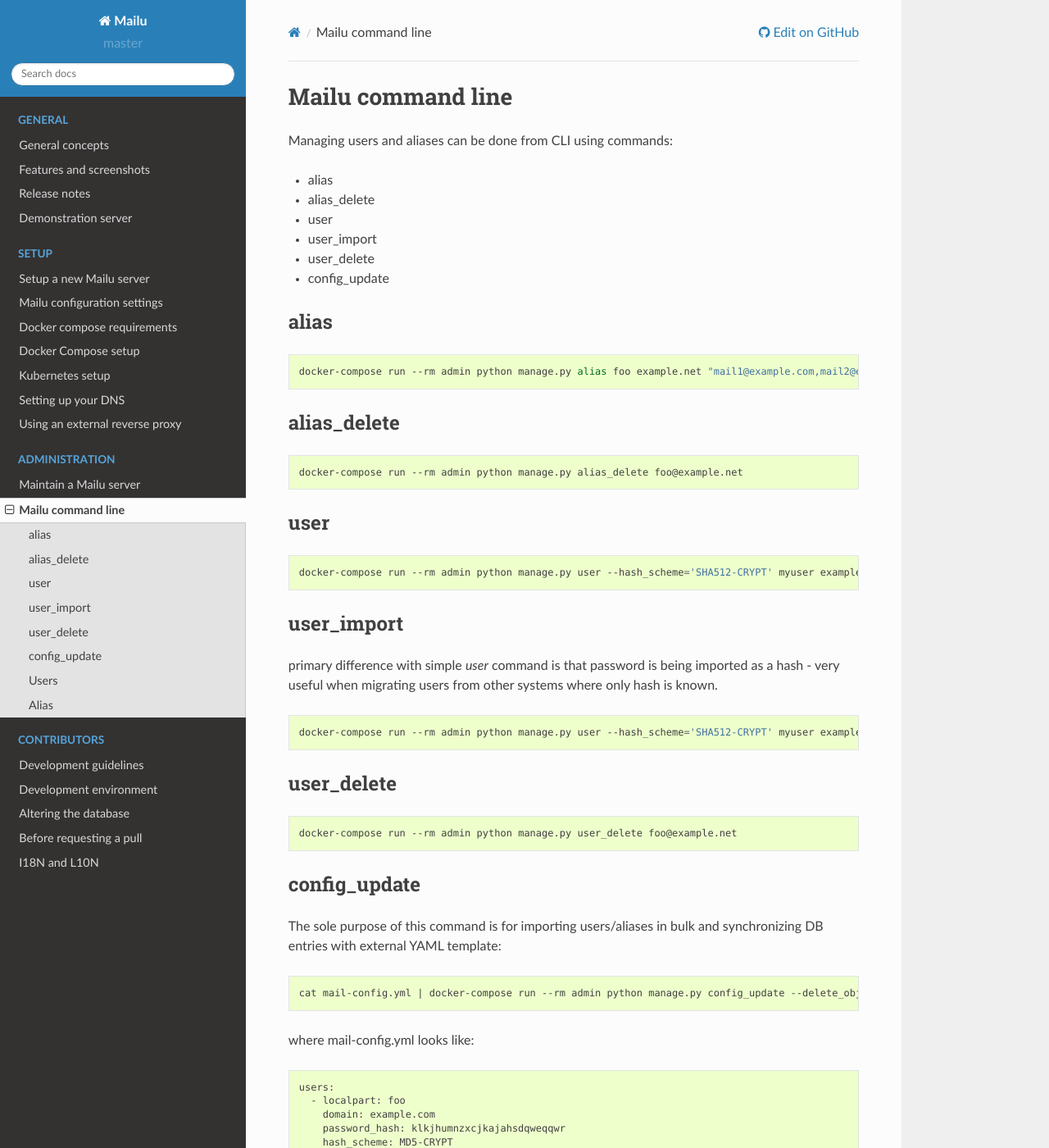
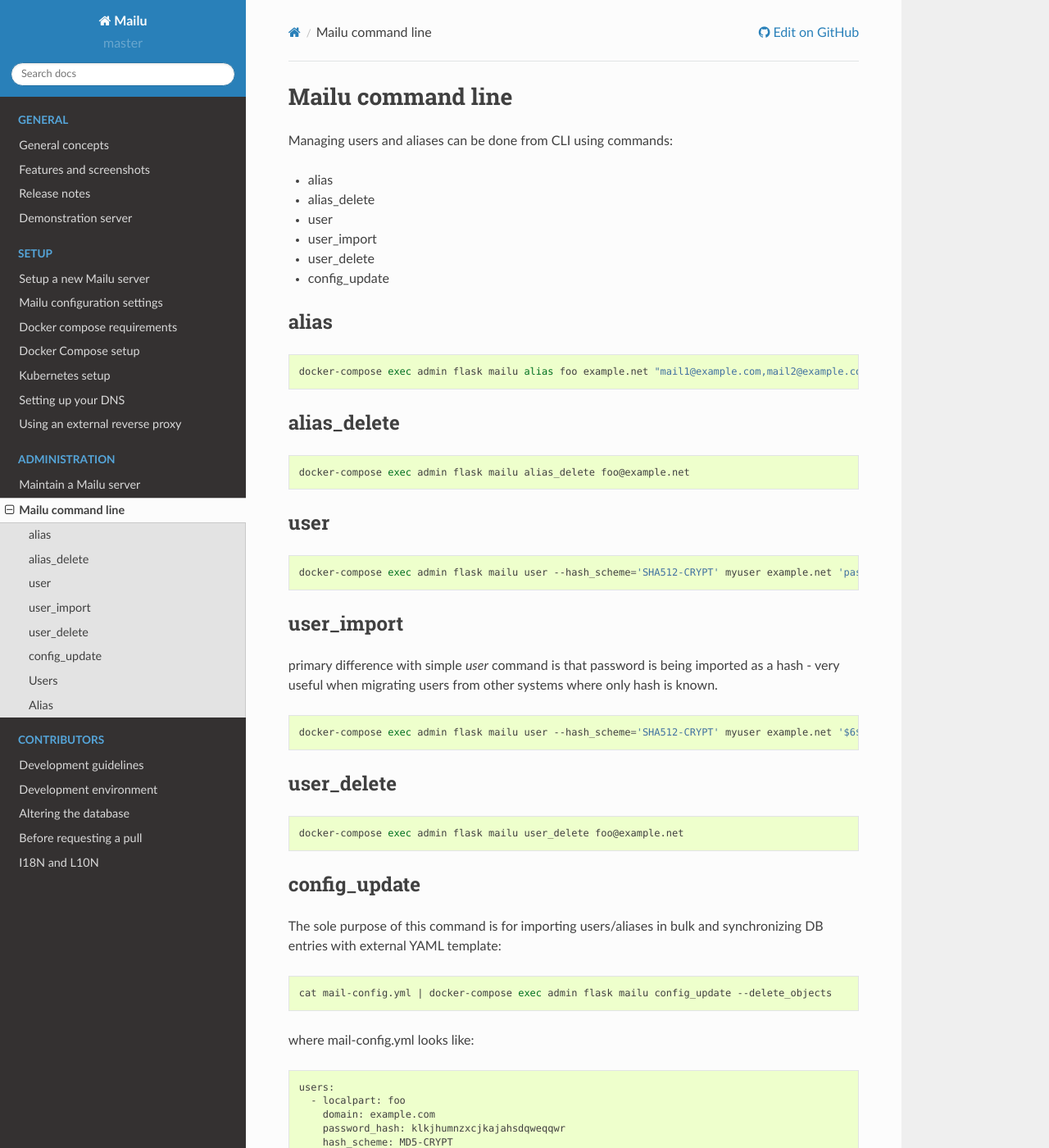
Before and after one commit to WillingDev0812/Mail-Management-Tool, a Sphinx documentation site: the page built from docs/cli.rst, in a window 1280 px wide and 1400 px high. Shown: the whole window at 82% size. Built offline with Sphinx 7.4.7 and the Read the Docs theme 2.0.0, drawn with Linux system fonts in a browser that asks for light colours; formulas are drawn with MathJax 3.

Commit message:
Update docs with the new flask command

```diff
--- a/docs/cli.rst
+++ b/docs/cli.rst
@@ -15,7 +15,7 @@ alias
 
 .. code-block:: bash
 
-  docker-compose run --rm admin python manage.py alias foo example.net "mail1@example.com,mail2@example.com"
+  docker-compose exec admin flask mailu alias foo example.net "mail1@example.com,mail2@example.com"
 
 
 alias_delete
@@ -23,14 +23,14 @@ alias_delete
 
 .. code-block:: bash
 
-  docker-compose run --rm admin python manage.py alias_delete foo@example.net
+  docker-compose exec admin flask mailu alias_delete foo@example.net
 
 user
 ----
 
 .. code-block:: bash
 
-  docker-compose run --rm admin python manage.py user --hash_scheme='SHA512-CRYPT' myuser example.net 'password123'
+  docker-compose exec admin flask mailu user --hash_scheme='SHA512-CRYPT' myuser example.net 'password123'
 
 user_import
 -----------
@@ -39,14 +39,14 @@ primary difference with simple `user` command is that password is being imported
 
 .. code-block:: bash
 
-  docker-compose run --rm admin python manage.py user --hash_scheme='SHA512-CRYPT' myuser example.net '$6$51ebe0cb9f1dab48effa2a0ad8660cb489b445936b9ffd812a0b8f46bca66dd549fea530ce'
+  docker-compose exec admin flask mailu user --hash_scheme='SHA512-CRYPT' myuser example.net '$6$51ebe0cb9f1dab48effa2a0ad8660cb489b445936b9ffd812a0b8f46bca66dd549fea530ce'
 
 user_delete
 ------------
 
 .. code-block:: bash
 
-  docker-compose run --rm admin python manage.py user_delete foo@example.net
+  docker-compose exec admin flask mailu user_delete foo@example.net
 
 config_update
 -------------
@@ -55,7 +55,7 @@ The sole purpose of this command is for importing users/aliases in bulk and sync
 
 .. code-block:: bash
 
-  cat mail-config.yml | docker-compose run --rm admin python manage.py config_update --delete_objects
+  cat mail-config.yml | docker-compose exec admin flask mailu config_update --delete_objects
 
 where mail-config.yml looks like:
 
--- a/docs/compose/setup.rst
+++ b/docs/compose/setup.rst
@@ -151,6 +151,6 @@ Finally, you must create the initial admin user account:
 
 .. code-block:: bash
 
-  docker-compose run --rm admin python manage.py admin root example.net password
+  docker-compose exec admin flask mailu admin me example.net password
 
-This will create a user named ``root@example.net`` with password ``password`` and administration privileges. Connect to the Web admin interface and change the password to a strong one.
+This will create a user named ``me@example.net`` with password ``password`` and administration privileges. Connect to the Web admin interface and change the password to a strong one.
--- a/docs/contributors/database.rst
+++ b/docs/contributors/database.rst
@@ -17,7 +17,7 @@ migration script:
 
 .. code-block:: bash
 
-  python manage.py db migrate
+  flask db migrate
 
 This will generate a new script in ``migrations/versions`` that you must review
 before adding it for commit.
@@ -54,7 +54,7 @@ At that point, to start working on the changed database structure, you will need
 
 .. code-block:: bash
 
-  python manage.py db upgrade
+  flask db upgrade
 
 If any error arises, restore the backup, fix the migration script and try again.
 
```
Also changed, not shown: docs/kubernetes/1.6/README.md (+1 -1 lines).
